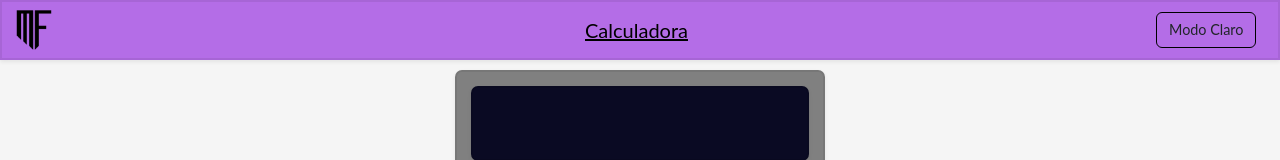
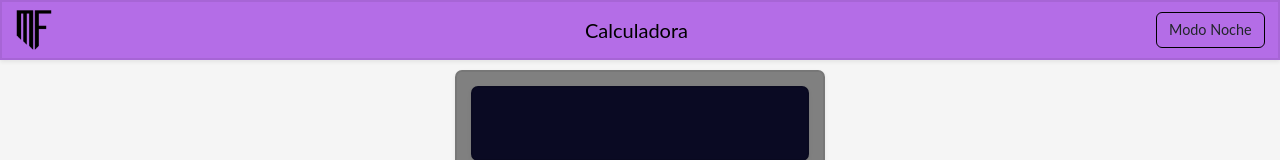
Before and after one commit to MatiasFochi/ProyectoCalculadora, a React (Create React App) app: page / in a window 1280 px wide. Shown: the top 160 px of the page. Built offline with nearby package versions, Linux system fonts and the light colour scheme.

Commit message:
Actualizacion 15/01/2024

```diff
--- a/src/App.css
+++ b/src/App.css
@@ -73,7 +73,7 @@
   height: 40px;
   color: white;
   background-color: #310053;
-  position: absolute;
+  position: fixed;
   bottom: 0;
   left: 0
 }
--- a/src/App.js
+++ b/src/App.js
@@ -111,10 +111,10 @@ function App() {
             </a>
           </div>
           <div style={{width: 110 +"px"}}>
-            <a href='nonrefferer' className="navbar-brand text-decoration-underline" disabled>Calculadora</a>
+            <a href='nonrefferer' className="navbar-brand" disabled>Calculadora</a>
           </div>
           <div style={{width: 110 +"px"}}>
-            <button className="btn btn-outline-custom" type="submit" onClick={cambiarModo}>{(modoClaro) ? "Modo Claro" : "Modo Noche"}</button>
+            <button className="btn btn-outline-custom" type="submit" onClick={cambiarModo}>{(modoClaro) ? "Modo Noche" : "Modo Claro"}</button>
           </div>
         </div>
       </nav>
```
